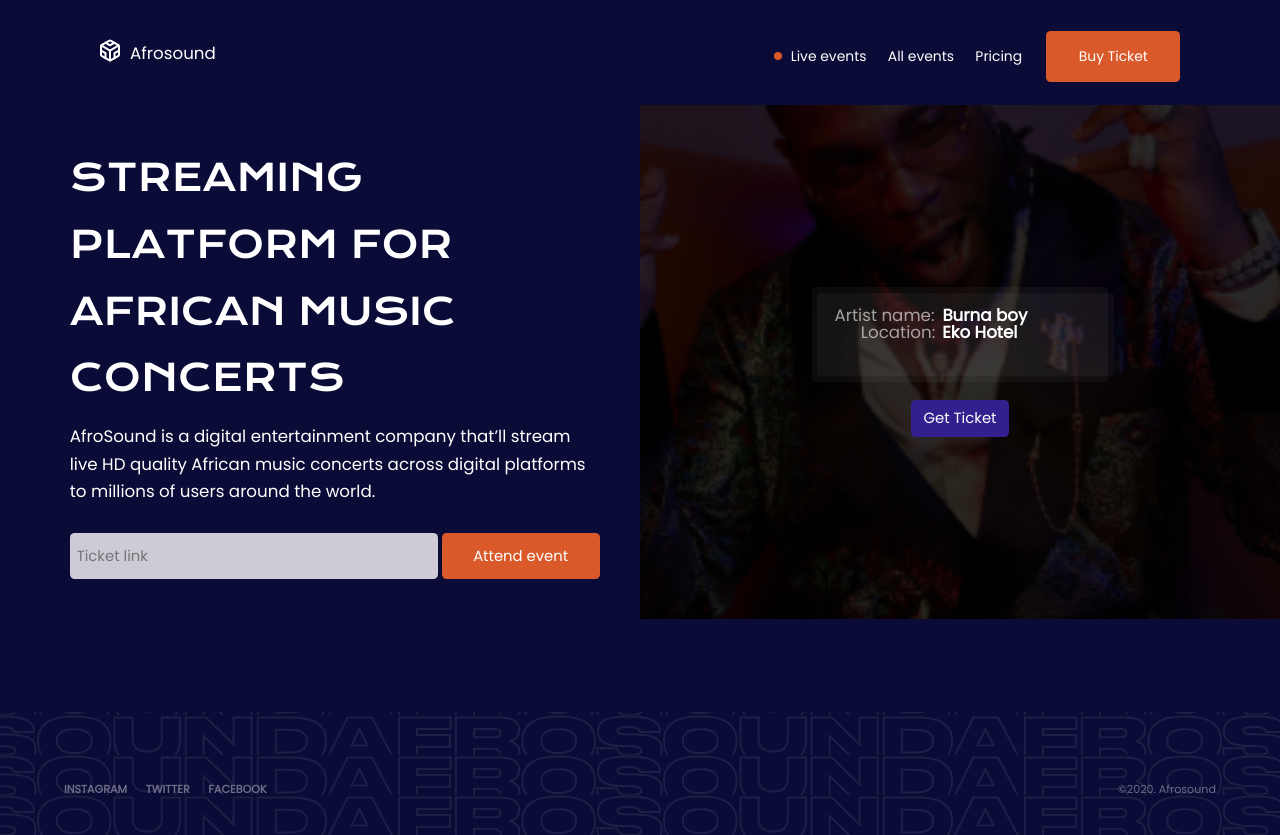
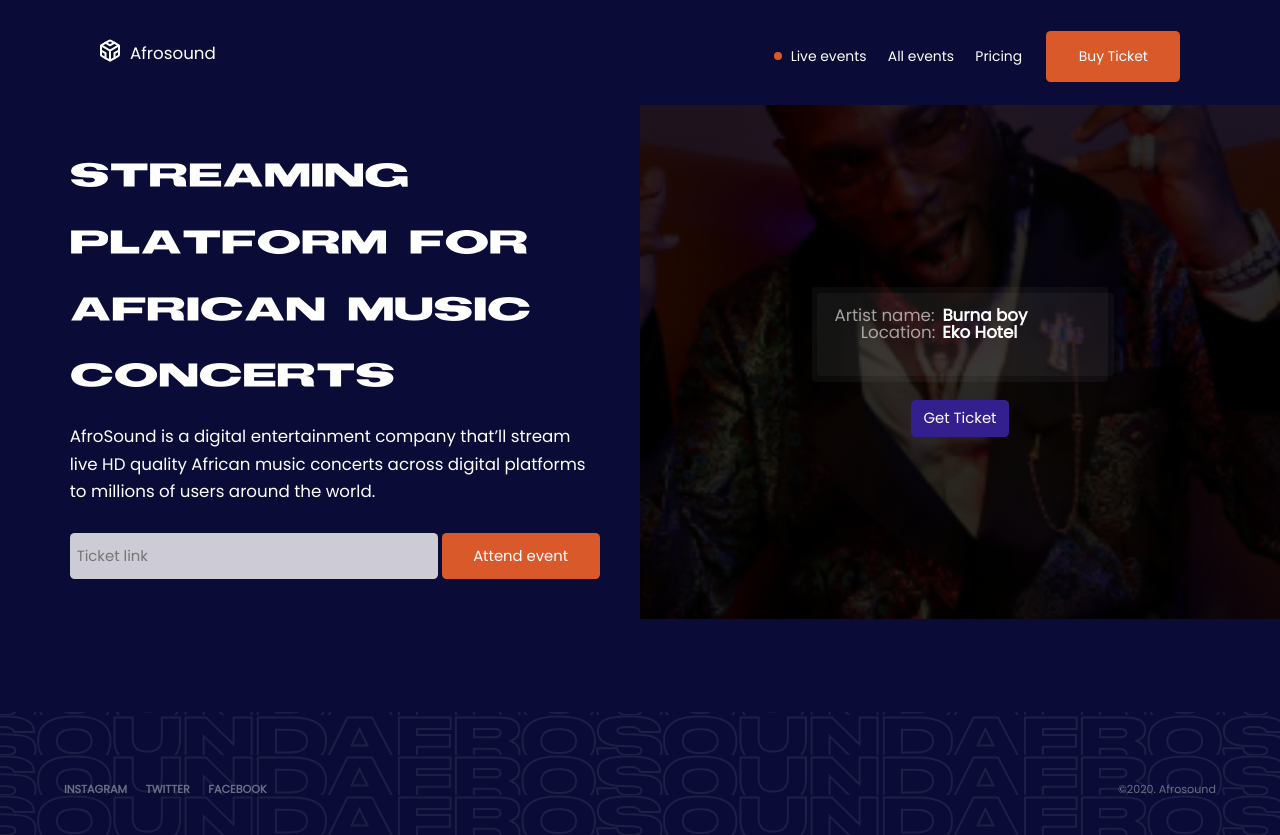
Before and after one commit to Atanda1/afrosound, a website: page index.html in a window 1280 px wide. Drawn offline with nearby package versions, Linux system fonts and the light colour scheme.

Commit message:
that is all

```diff
--- a/scss/_banner.scss
+++ b/scss/_banner.scss
@@ -20,7 +20,7 @@
         padding: 7%;
         padding-left: 1%;
         &__lg {
-            font-family: 'Krona One', sans-serif;
+            font-family:  'ts_blockbold', sans-serif;
             font-size: 4rem;
             line-height: 7.2rem;
         }
--- a/scss/_base.scss
+++ b/scss/_base.scss
@@ -21,23 +21,24 @@ $small-font: 1.1rem;
 @import url('https://fonts.googleapis.com/css2?family=Krona+One&family=Nunito:wght@200&display=swap');
 
 
+// @font-face {
+//     font-family: 'ts_blockbold';
+//     src: url('https://github.com/Atanda1/afrosound/blob/master/ts_block_bold-webfont.woff2') format('woff2'),
+//          url('https://github.com/Atanda1/afrosound/blob/master/ts_block_bold-webfont.woff') format('woff');
+//     font-weight: normal;
+//     font-style: normal;
+// }
+
+
 @font-face {
-    font-family: 'bw_modelicamedium';
-    src: url('https://github.com/Atanda1/afrosound/blob/master/bwmodelica-medium-webfont.woff2') format('woff2'),
-         url('https://github.com/Atanda1/afrosound/blob/master/bwmodelica-medium-webfont.woff') format('woff');
+    font-family: 'ts_blockbold';
+    src: url('../ts_block_bold-webfont.woff2') format('woff2'),
+         url('../ts_block_bold-webfont.woff') format('woff');
     font-weight: normal;
     font-style: normal;
 
 }
 
-@font-face {
-    font-family: 'ts_blockbold';
-    src: url('ts_block_bold-webfont.woff2') format('woff2'),
-         url('ts_block_bold-webfont.woff') format('woff');
-    font-weight: normal;
-    font-style: normal;
-
-}
 
 html, body, div, span, applet, object, iframe,
 h1, h2, h3, h4, h5, h6, p, blockquote, pre,
```
Also changed, not shown: css/style.css, 1 other file.
